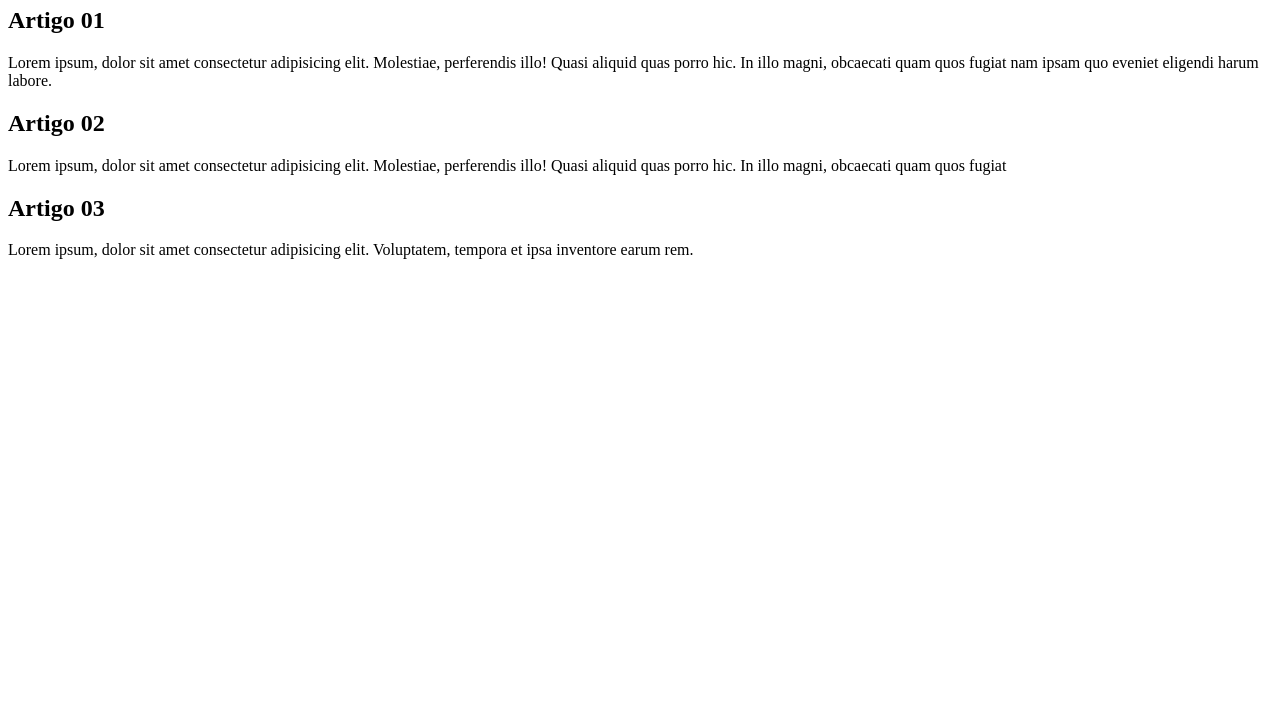
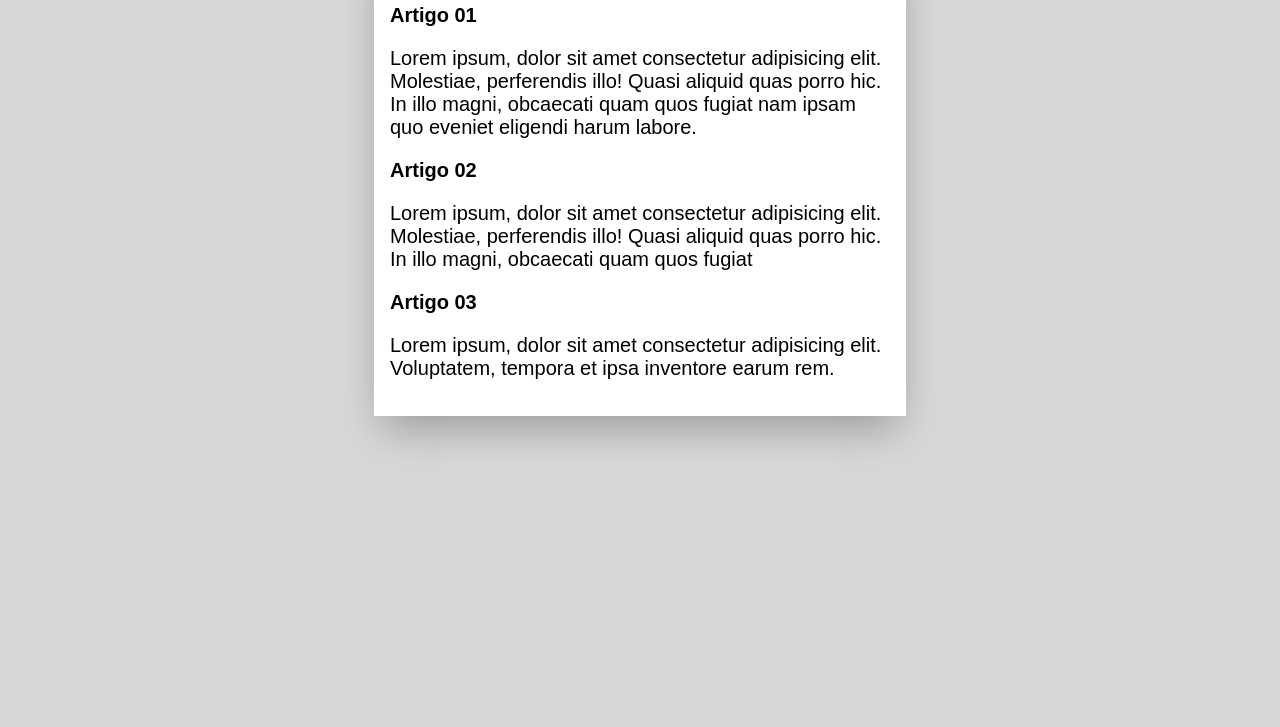
Before and after one commit to MatheusZoti/Projeto-site, a plain HTML site: page index.html in a window 1280 px wide. Shown: the part 73-800 px from the top of the page. Drawn offline with Linux system fonts and the light colour scheme.

Commit message:
Iniciei o Design e criei o Main

```diff
--- /dev/null
+++ b/estilos/style.css
@@ -0,0 +1,16 @@
+* {
+  font-family: Arial, Helvetica, sans-serif;
+  font-size: 20px;
+}
+
+body {
+  background-color: rgb(216, 216, 216);
+}
+
+main {
+  background-color: white;
+  width: 500px;
+  margin: auto;
+  padding: 16px;
+  box-shadow: 0px 20px 40px -8px rgba(126, 126, 126, 0.686);
+}
--- a/index.html
+++ b/index.html
@@ -5,11 +5,13 @@
   <meta http-equiv="X-UA-Compatible" content="IE=edge">
   <meta name="viewport" content="width=device-width, initial-scale=1.0">
   <title>Site para o curso</title>
+  <link rel="stylesheet" href="estilos/style.css">
 </head>
 
 
 
 <body>
+  <main>
     <header>
       <h1>Título do Site</h1>
     </header>
@@ -26,6 +28,6 @@
       <h2>Artigo 03</h2>
       <p>Lorem ipsum, dolor sit amet consectetur adipisicing elit. Voluptatem, tempora et ipsa inventore earum rem.</p>
     </article>
-
+  </main>
 </body>
 </html>
```
Lines whose indentation alone changed are shown as unchanged.
